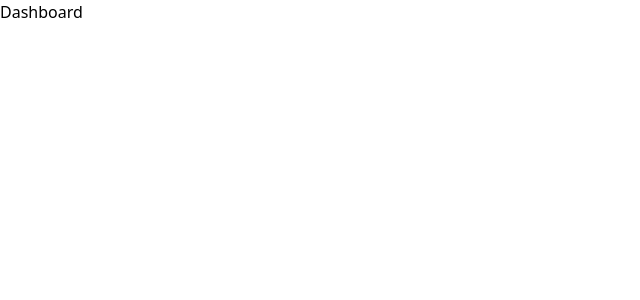
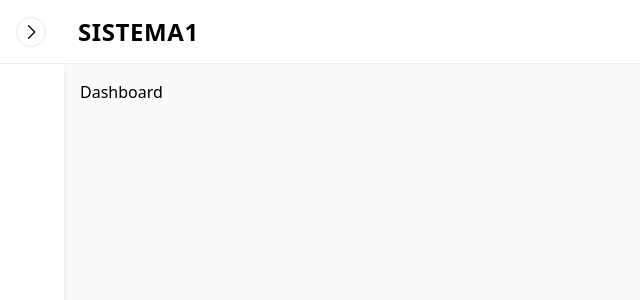
Before and after one commit to gabriel-torres-brum/frontend-cashier-system, a React (Vite) app: page / in a window 1280 px wide. Shown: the top 300 px of the page, without its empty margins (0-640 px from the left). Built offline with nearby package versions, Linux system fonts and the light colour scheme.

Commit message:
feat: adding dashboard routes layout

```diff
--- a/package.json
+++ b/package.json
@@ -9,6 +9,7 @@
     "preview": "vite preview"
   },
   "dependencies": {
+    "@phosphor-icons/react": "^2.0.5",
     "react": "^18.2.0",
     "react-dom": "^18.2.0",
     "react-router-dom": "^6.8.2"
--- /dev/null
+++ b/src/components/DashboardLayout.tsx
@@ -0,0 +1,41 @@
+import { Outlet } from "react-router-dom";
+import { CaretLeft, CaretRight, List, X } from "@phosphor-icons/react";
+import { useState } from "react";
+
+export const DashboardLayout = () => {
+  const [sideOpen, setSideOpen] = useState(false);
+
+  const toggleSideOpen = (): void => setSideOpen(!sideOpen);
+
+  return (
+    <main className="flex flex-col h-full">
+      <header
+        className={`fixed bg-white h-16 px-4 w-full border-b border-gray-200/70 transition-all duration-200 flex items-center justify-between`}
+      >
+        <div className="flex items-center gap-8">
+          <button
+            onClick={toggleSideOpen}
+            className={`p-1 border border-gray-200 rounded-full active:scale-95 ${
+              sideOpen || "hidden sm:block"
+            }`}
+          >
+            {sideOpen ? <CaretLeft size={20} /> : <CaretRight size={20} />}
+          </button>
+          <strong className="text-2xl tracking-wide uppercase">Sistema1</strong>
+        </div>
+      </header>
+      <div className="h-full mt-16 flex">
+        <aside
+          className={`transition-all duration-200 bg-white h-full w-64 shadow-md flex flex-col fixed sm:static ${
+            sideOpen
+              ? "translate-x-0"
+              : "-translate-x-64 sm:translate-x-0 sm:w-16"
+          }`}
+        ></aside>
+        <div className="p-4 bg-gray-50 h-full flex-1">
+          <Outlet />
+        </div>
+      </div>
+    </main>
+  );
+};
--- a/src/index.css
+++ b/src/index.css
@@ -1,3 +1,7 @@
 @tailwind base;
 @tailwind components;
 @tailwind utilities;
+
+html, body, #root {
+    height: 100%;
+}
```
Also changed, not shown: src/routes.tsx (+9 -3 lines), 1 other file (tests, documents, lock files or other folders).
